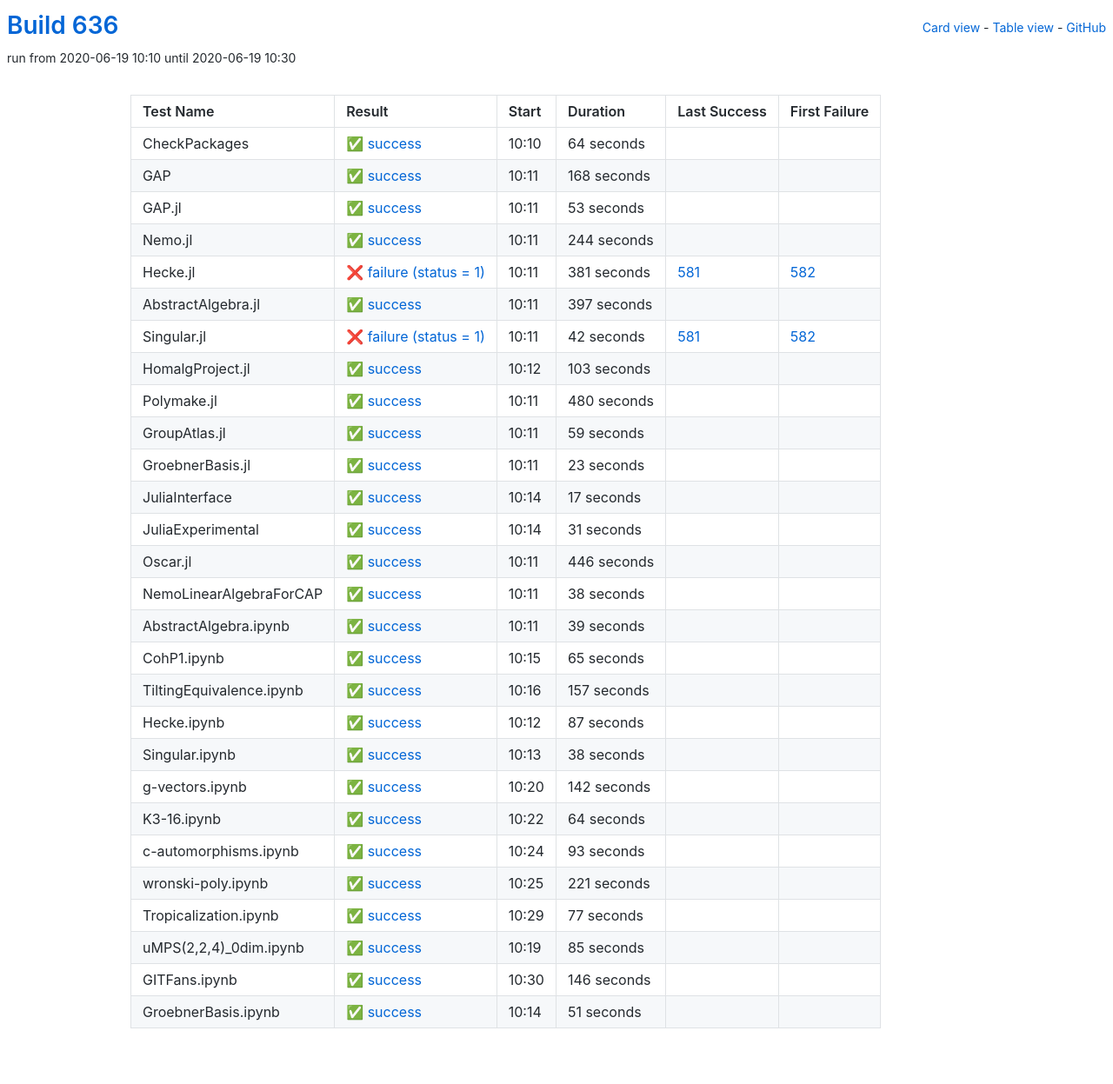
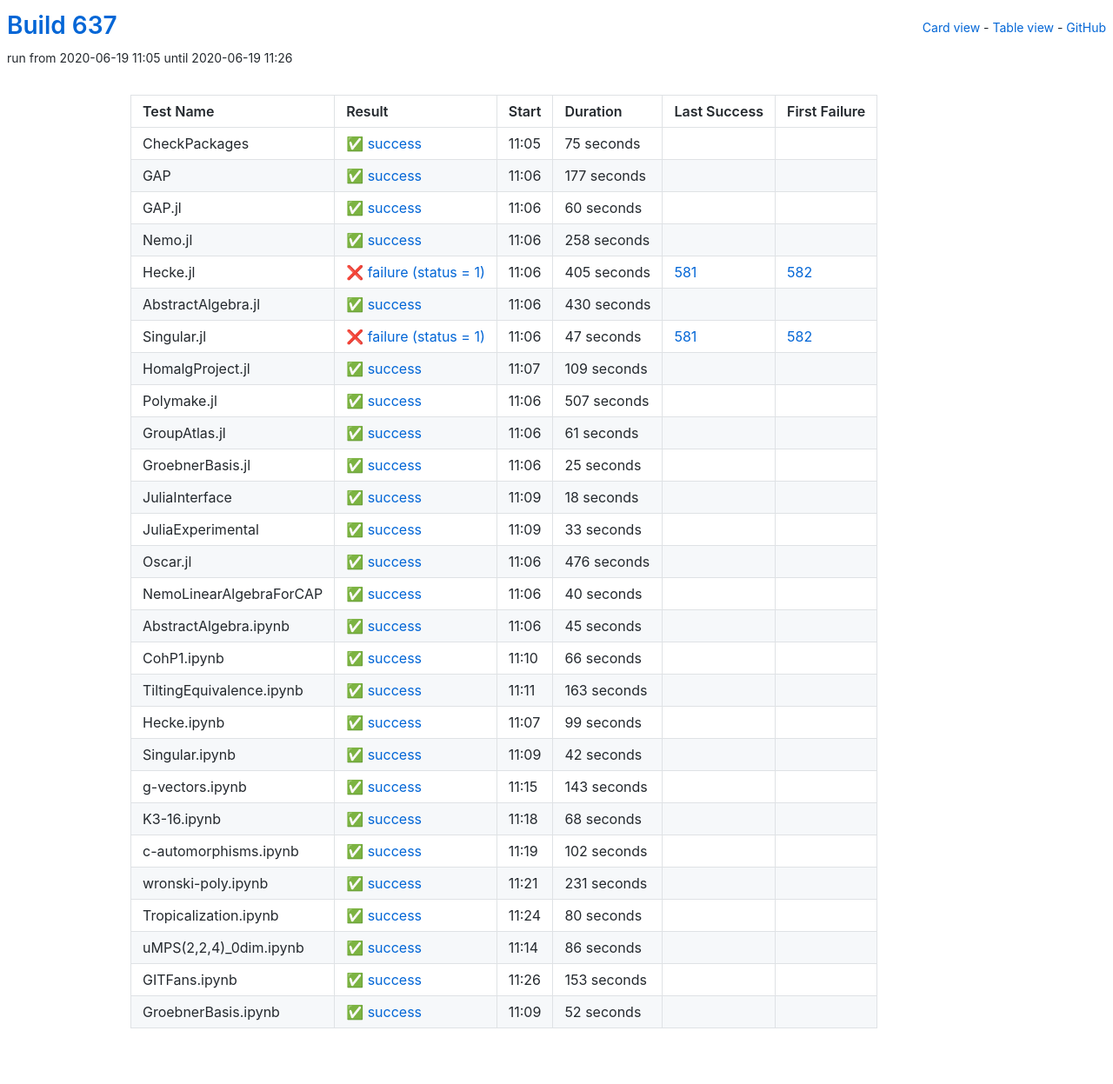
Before and after one commit to oscar-system/oscar-ci-status-1.4, a Jekyll site: the page built from table.html, in a window 1280 px wide. Shown: the whole page at 87% size. Built offline with Jekyll 4.4.1, drawn with Linux system fonts in a browser that asks for light colours.

Commit message:
Build #637

```diff
--- a/_data/ci.yml
+++ b/_data/ci.yml
@@ -1,6 +1,6 @@
 ---
-build: 636
-build_url: https://oscarci.mathematik.uni-kl.de/job/oscar-julia-1.4/636/
+build: 637
+build_url: https://oscarci.mathematik.uni-kl.de/job/oscar-julia-1.4/637/
 job: oscar-julia-1.4
 organization: oscar-system
 repo: oscar-ci-status-1.4
@@ -8,336 +8,336 @@ repourl: https://github.com/oscar-system/oscar-ci-status-1.4
 tests:
 - name: CheckPackages
   id: checkpackages
-  log: https://oscarci.mathematik.uni-kl.de/job/oscar-julia-1.4/636/artifact/logs/build-636/CheckPackages.log
-  start: 2020-06-19 10:10
+  log: https://oscarci.mathematik.uni-kl.de/job/oscar-julia-1.4/637/artifact/logs/build-637/CheckPackages.log
+  start: 2020-06-19 11:05
   success: true
   exitcode: 0
   status: success
-  duration: 64
+  duration: 75
   last_success: false
   last_success_url:
   first_failure: false
   first_failure_url:
 - name: GAP
   id: gap
-  log: https://oscarci.mathematik.uni-kl.de/job/oscar-julia-1.4/636/artifact/logs/build-636/GAP.log
-  start: 2020-06-19 10:11
+  log: https://oscarci.mathematik.uni-kl.de/job/oscar-julia-1.4/637/artifact/logs/build-637/GAP.log
+  start: 2020-06-19 11:06
   success: true
   exitcode: 0
   status: success
-  duration: 168
+  duration: 177
   last_success: false
   last_success_url:
   first_failure: false
   first_failure_url:
 - name: GAP.jl
   id: gap-jl
-  log: https://oscarci.mathematik.uni-kl.de/job/oscar-julia-1.4/636/artifact/logs/build-636/GAP.jl.log
-  start: 2020-06-19 10:11
+  log: https://oscarci.mathematik.uni-kl.de/job/oscar-julia-1.4/637/artifact/logs/build-637/GAP.jl.log
+  start: 2020-06-19 11:06
   success: true
   exitcode: 0
   status: success
-  duration: 53
+  duration: 60
   last_success: false
   last_success_url:
   first_failure: false
   first_failure_url:
 - name: Nemo.jl
   id: nemo-jl
-  log: https://oscarci.mathematik.uni-kl.de/job/oscar-julia-1.4/636/artifact/logs/build-636/Nemo.jl.log
-  start: 2020-06-19 10:11
+  log: https://oscarci.mathematik.uni-kl.de/job/oscar-julia-1.4/637/artifact/logs/build-637/Nemo.jl.log
+  start: 2020-06-19 11:06
   success: true
   exitcode: 0
   status: success
-  duration: 244
+  duration: 258
   last_success: false
   last_success_url:
   first_failure: false
   first_failure_url:
 - name: Hecke.jl
   id: hecke-jl
-  log: https://oscarci.mathematik.uni-kl.de/job/oscar-julia-1.4/636/artifact/logs/build-636/Hecke.jl.log
-  start: 2020-06-19 10:11
+  log: https://oscarci.mathematik.uni-kl.de/job/oscar-julia-1.4/637/artifact/logs/build-637/Hecke.jl.log
+  start: 2020-06-19 11:06
   success: false
   exitcode: 1
   status: failure
-  duration: 381
+  duration: 405
   last_success: 581
   last_success_url: https://oscarci.mathematik.uni-kl.de/job/oscar-julia-1.4/581/
   first_failure: 582
   first_failure_url: https://oscarci.mathematik.uni-kl.de/job/oscar-julia-1.4/582/
 - name: AbstractAlgebra.jl
   id: abstractalgebra-jl
-  log: https://oscarci.mathematik.uni-kl.de/job/oscar-julia-1.4/636/artifact/logs/build-636/AbstractAlgebra.jl.log
-  start: 2020-06-19 10:11
+  log: https://oscarci.mathematik.uni-kl.de/job/oscar-julia-1.4/637/artifact/logs/build-637/AbstractAlgebra.jl.log
+  start: 2020-06-19 11:06
   success: true
   exitcode: 0
   status: success
-  duration: 397
+  duration: 430
   last_success: false
   last_success_url:
   first_failure: false
   first_failure_url:
 - name: Singular.jl
   id: singular-jl
-  log: https://oscarci.mathematik.uni-kl.de/job/oscar-julia-1.4/636/artifact/logs/build-636/Singular.jl.log
-  start: 2020-06-19 10:11
+  log: https://oscarci.mathematik.uni-kl.de/job/oscar-julia-1.4/637/artifact/logs/build-637/Singular.jl.log
+  start: 2020-06-19 11:06
   success: false
   exitcode: 1
   status: failure
-  duration: 42
+  duration: 47
   last_success: 581
   last_success_url: https://oscarci.mathematik.uni-kl.de/job/oscar-julia-1.4/581/
   first_failure: 582
   first_failure_url: https://oscarci.mathematik.uni-kl.de/job/oscar-julia-1.4/582/
 - name: HomalgProject.jl
   id: homalgproject-jl
-  log: https://oscarci.mathematik.uni-kl.de/job/oscar-julia-1.4/636/artifact/logs/build-636/HomalgProject.jl.log
-  start: 2020-06-19 10:12
+  log: https://oscarci.mathematik.uni-kl.de/job/oscar-julia-1.4/637/artifact/logs/build-637/HomalgProject.jl.log
+  start: 2020-06-19 11:07
   success: true
   exitcode: 0
   status: success
-  duration: 103
+  duration: 109
   last_success: false
   last_success_url:
   first_failure: false
   first_failure_url:
 - name: Polymake.jl
   id: polymake-jl
-  log: https://oscarci.mathematik.uni-kl.de/job/oscar-julia-1.4/636/artifact/logs/build-636/Polymake.jl.log
-  start: 2020-06-19 10:11
+  log: https://oscarci.mathematik.uni-kl.de/job/oscar-julia-1.4/637/artifact/logs/build-637/Polymake.jl.log
+  start: 2020-06-19 11:06
   success: true
   exitcode: 0
   status: success
-  duration: 480
+  duration: 507
   last_success: false
   last_success_url:
   first_failure: false
   first_failure_url:
 - name: GroupAtlas.jl
   id: groupatlas-jl
-  log: https://oscarci.mathematik.uni-kl.de/job/oscar-julia-1.4/636/artifact/logs/build-636/GroupAtlas.jl.log
-  start: 2020-06-19 10:11
+  log: https://oscarci.mathematik.uni-kl.de/job/oscar-julia-1.4/637/artifact/logs/build-637/GroupAtlas.jl.log
+  start: 2020-06-19 11:06
   success: true
   exitcode: 0
   status: success
-  duration: 59
+  duration: 61
   last_success: false
   last_success_url:
   first_failure: false
   first_failure_url:
 - name: GroebnerBasis.jl
   id: groebnerbasis-jl
-  log: https://oscarci.mathematik.uni-kl.de/job/oscar-julia-1.4/636/artifact/logs/build-636/GroebnerBasis.jl.log
-  start: 2020-06-19 10:11
+  log: https://oscarci.mathematik.uni-kl.de/job/oscar-julia-1.4/637/artifact/logs/build-637/GroebnerBasis.jl.log
+  start: 2020-06-19 11:06
   success: true
   exitcode: 0
   status: success
-  duration: 23
+  duration: 25
   last_success: false
   last_success_url:
   first_failure: false
   first_failure_url:
 - name: JuliaInterface
   id: juliainterface
-  log: https://oscarci.mathematik.uni-kl.de/job/oscar-julia-1.4/636/artifact/logs/build-636/JuliaInterface.log
-  start: 2020-06-19 10:14
+  log: https://oscarci.mathematik.uni-kl.de/job/oscar-julia-1.4/637/artifact/logs/build-637/JuliaInterface.log
+  start: 2020-06-19 11:09
   success: true
   exitcode: 0
   status: success
-  duration: 17
+  duration: 18
   last_success: false
   last_success_url:
   first_failure: false
   first_failure_url:
 - name: JuliaExperimental
   id: juliaexperimental
-  log: https://oscarci.mathematik.uni-kl.de/job/oscar-julia-1.4/636/artifact/logs/build-636/JuliaExperimental.log
-  start: 2020-06-19 10:14
+  log: https://oscarci.mathematik.uni-kl.de/job/oscar-julia-1.4/637/artifact/logs/build-637/JuliaExperimental.log
+  start: 2020-06-19 11:09
   success: true
   exitcode: 0
   status: success
-  duration: 31
+  duration: 33
   last_success: false
   last_success_url:
   first_failure: false
   first_failure_url:
 - name: Oscar.jl
   id: oscar-jl
-  log: https://oscarci.mathematik.uni-kl.de/job/oscar-julia-1.4/636/artifact/logs/build-636/Oscar.jl.log
-  start: 2020-06-19 10:11
+  log: https://oscarci.mathematik.uni-kl.de/job/oscar-julia-1.4/637/artifact/logs/build-637/Oscar.jl.log
+  start: 2020-06-19 11:06
   success: true
   exitcode: 0
   status: success
-  duration: 446
+  duration: 476
   last_success: false
   last_success_url:
   first_failure: false
   first_failure_url:
 - name: NemoLinearAlgebraForCAP
   id: nemolinearalgebraforcap
-  log: https://oscarci.mathematik.uni-kl.de/job/oscar-julia-1.4/636/artifact/logs/build-636/NemoLinearAlgebraForCAP.log
-  start: 2020-06-19 10:11
+  log: https://oscarci.mathematik.uni-kl.de/job/oscar-julia-1.4/637/artifact/logs/build-637/NemoLinearAlgebraForCAP.log
+  start: 2020-06-19 11:06
   success: true
   exitcode: 0
   status: success
-  duration: 38
+  duration: 40
   last_success: false
   last_success_url:
   first_failure: false
   first_failure_url:
 - name: AbstractAlgebra.ipynb
   id: abstractalgebra-ipynb
-  log: https://oscarci.mathematik.uni-kl.de/job/oscar-julia-1.4/636/artifact/logs/build-636/AbstractAlgebra.ipynb.log
-  start: 2020-06-19 10:11
+  log: https://oscarci.mathematik.uni-kl.de/job/oscar-julia-1.4/637/artifact/logs/build-637/AbstractAlgebra.ipynb.log
+  start: 2020-06-19 11:06
   success: true
   exitcode: 0
   status: success
-  duration: 39
+  duration: 45
   last_success: false
   last_success_url:
   first_failure: false
   first_failure_url:
 - name: CohP1.ipynb
   id: cohp1-ipynb
-  log: https://oscarci.mathematik.uni-kl.de/job/oscar-julia-1.4/636/artifact/logs/build-636/CohP1.ipynb.log
-  start: 2020-06-19 10:15
+  log: https://oscarci.mathematik.uni-kl.de/job/oscar-julia-1.4/637/artifact/logs/build-637/CohP1.ipynb.log
+  start: 2020-06-19 11:10
   success: true
   exitcode: 0
   status: success
-  duration: 65
+  duration: 66
   last_success: false
   last_success_url:
   first_failure: false
   first_failure_url:
 - name: TiltingEquivalence.ipynb
   id: tiltingequivalence-ipynb
-  log: https://oscarci.mathematik.uni-kl.de/job/oscar-julia-1.4/636/artifact/logs/build-636/TiltingEquivalence.ipynb.log
-  start: 2020-06-19 10:16
+  log: https://oscarci.mathematik.uni-kl.de/job/oscar-julia-1.4/637/artifact/logs/build-637/TiltingEquivalence.ipynb.log
+  start: 2020-06-19 11:11
   success: true
   exitcode: 0
   status: success
-  duration: 157
+  duration: 163
   last_success: false
   last_success_url:
   first_failure: false
   first_failure_url:
 - name: Hecke.ipynb
   id: hecke-ipynb
-  log: https://oscarci.mathematik.uni-kl.de/job/oscar-julia-1.4/636/artifact/logs/build-636/Hecke.ipynb.log
-  start: 2020-06-19 10:12
+  log: https://oscarci.mathematik.uni-kl.de/job/oscar-julia-1.4/637/artifact/logs/build-637/Hecke.ipynb.log
+  start: 2020-06-19 11:07
   success: true
   exitcode: 0
   status: success
-  duration: 87
+  duration: 99
   last_success: false
   last_success_url:
   first_failure: false
   first_failure_url:
 - name: Singular.ipynb
   id: singular-ipynb
-  log: https://oscarci.mathematik.uni-kl.de/job/oscar-julia-1.4/636/artifact/logs/build-636/Singular.ipynb.log
-  start: 2020-06-19 10:13
+  log: https://oscarci.mathematik.uni-kl.de/job/oscar-julia-1.4/637/artifact/logs/build-637/Singular.ipynb.log
+  start: 2020-06-19 11:09
   success: true
   exitcode: 0
   status: success
-  duration: 38
+  duration: 42
   last_success: false
   last_success_url:
   first_failure: false
   first_failure_url:
 - name: g-vectors.ipynb
   id: g-vectors-ipynb
-  log: https://oscarci.mathematik.uni-kl.de/job/oscar-julia-1.4/636/artifact/logs/build-636/g-vectors.ipynb.log
-  start: 2020-06-19 10:20
+  log: https://oscarci.mathematik.uni-kl.de/job/oscar-julia-1.4/637/artifact/logs/build-637/g-vectors.ipynb.log
+  start: 2020-06-19 11:15
   success: true
   exitcode: 0
   status: success
-  duration: 142
+  duration: 143
   last_success: false
   last_success_url:
   first_failure: false
   first_failure_url:
 - name: K3-16.ipynb
   id: k3-16-ipynb
-  log: https://oscarci.mathematik.uni-kl.de/job/oscar-julia-1.4/636/artifact/logs/build-636/K3-16.ipynb.log
-  start: 2020-06-19 10:22
+  log: https://oscarci.mathematik.uni-kl.de/job/oscar-julia-1.4/637/artifact/logs/build-637/K3-16.ipynb.log
+  start: 2020-06-19 11:18
   success: true
   exitcode: 0
   status: success
-  duration: 64
+  duration: 68
   last_success: false
   last_success_url:
   first_failure: false
   first_failure_url:
 - name: c-automorphisms.ipynb
   id: c-automorphisms-ipynb
-  log: https://oscarci.mathematik.uni-kl.de/job/oscar-julia-1.4/636/artifact/logs/build-636/c-automorphisms.ipynb.log
-  start: 2020-06-19 10:24
+  log: https://oscarci.mathematik.uni-kl.de/job/oscar-julia-1.4/637/artifact/logs/build-637/c-automorphisms.ipynb.log
+  start: 2020-06-19 11:19
   success: true
   exitcode: 0
   status: success
-  duration: 93
+  duration: 102
   last_success: false
   last_success_url:
   first_failure: false
   first_failure_url:
 - name: wronski-poly.ipynb
   id: wronski-poly-ipynb
-  log: https://oscarci.mathematik.uni-kl.de/job/oscar-julia-1.4/636/artifact/logs/build-636/wronski-poly.ipynb.log
-  start: 2020-06-19 10:25
+  log: https://oscarci.mathematik.uni-kl.de/job/oscar-julia-1.4/637/artifact/logs/build-637/wronski-poly.ipynb.log
+  start: 2020-06-19 11:21
   success: true
   exitcode: 0
   status: success
-  duration: 221
+  duration: 231
   last_success: false
   last_success_url:
   first_failure: false
   first_failure_url:
 - name: Tropicalization.ipynb
   id: tropicalization-ipynb
-  log: https://oscarci.mathematik.uni-kl.de/job/oscar-julia-1.4/636/artifact/logs/build-636/Tropicalization.ipynb.log
-  start: 2020-06-19 10:29
+  log: https://oscarci.mathematik.uni-kl.de/job/oscar-julia-1.4/637/artifact/logs/build-637/Tropicalization.ipynb.log
+  start: 2020-06-19 11:24
   success: true
   exitcode: 0
   status: success
-  duration: 77
+  duration: 80
   last_success: false
   last_success_url:
   first_failure: false
   first_failure_url:
 - name: uMPS(2,2,4)_0dim.ipynb
   id: umps-2-2-4-0dim-ipynb
-  log: https://oscarci.mathematik.uni-kl.de/job/oscar-julia-1.4/636/artifact/logs/build-636/uMPS-2-2-4-_0dim.ipynb.log
-  start: 2020-06-19 10:19
+  log: https://oscarci.mathematik.uni-kl.de/job/oscar-julia-1.4/637/artifact/logs/build-637/uMPS-2-2-4-_0dim.ipynb.log
+  start: 2020-06-19 11:14
   success: true
   exitcode: 0
   status: success
-  duration: 85
+  duration: 86
   last_success: false
   last_success_url:
   first_failure: false
   first_failure_url:
 - name: GITFans.ipynb
   id: gitfans-ipynb
-  log: https://oscarci.mathematik.uni-kl.de/job/oscar-julia-1.4/636/artifact/logs/build-636/GITFans.ipynb.log
-  start: 2020-06-19 10:30
+  log: https://oscarci.mathematik.uni-kl.de/job/oscar-julia-1.4/637/artifact/logs/build-637/GITFans.ipynb.log
+  start: 2020-06-19 11:26
   success: true
   exitcode: 0
   status: success
-  duration: 146
+  duration: 153
   last_success: false
   last_success_url:
   first_failure: false
   first_failure_url:
 - name: GroebnerBasis.ipynb
   id: groebnerbasis-ipynb
-  log: https://oscarci.mathematik.uni-kl.de/job/oscar-julia-1.4/636/artifact/logs/build-636/GroebnerBasis.ipynb.log
-  start: 2020-06-19 10:14
+  log: https://oscarci.mathematik.uni-kl.de/job/oscar-julia-1.4/637/artifact/logs/build-637/GroebnerBasis.ipynb.log
+  start: 2020-06-19 11:09
   success: true
   exitcode: 0
   status: success
-  duration: 51
+  duration: 52
   last_success: false
   last_success_url:
   first_failure: false
```
Also changed, not shown: README.md.
